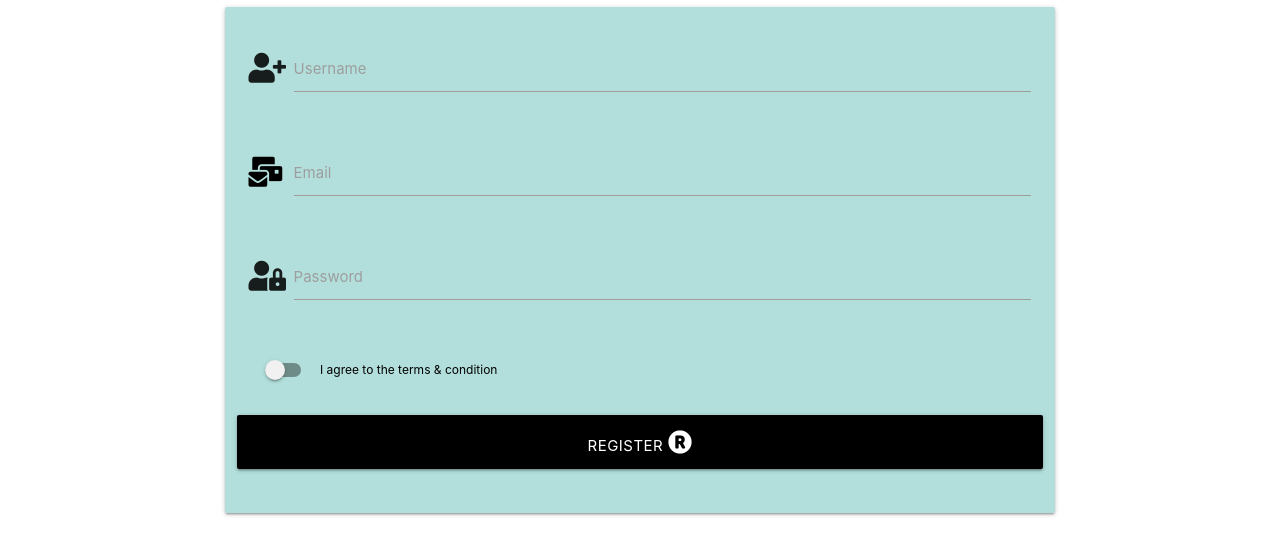
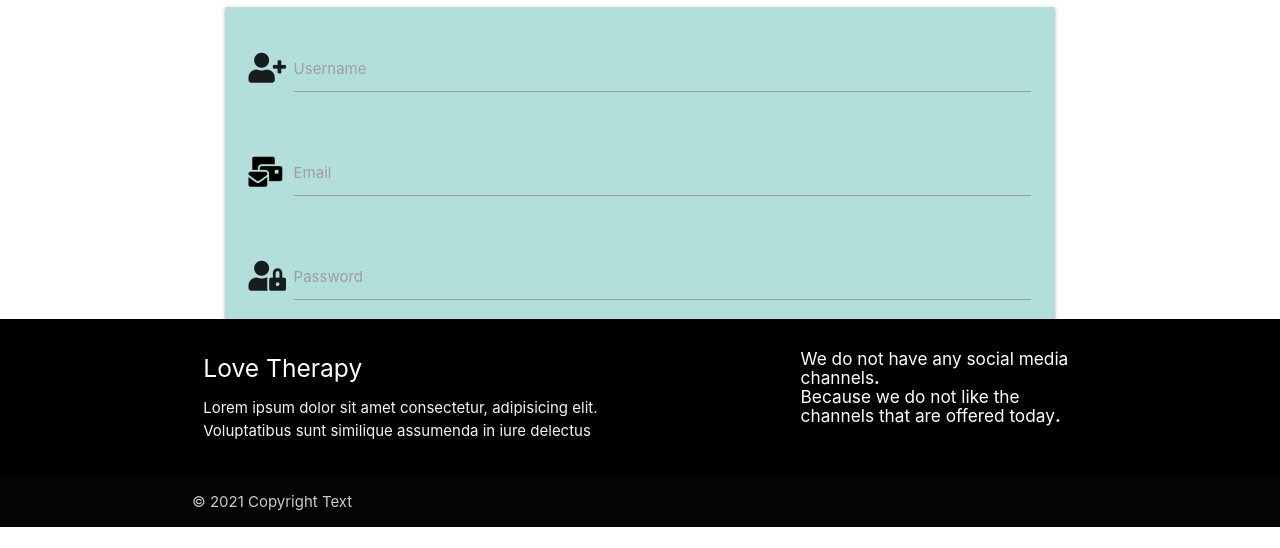
Before and after one commit to ColinHammarberg/milestoneprojectnumber3, a Flask app: page /register in a window 1280 px wide. Shown: the part 273-821 px from the top of the page. Run offline with Flask 2, Linux system fonts and the light colour scheme; some libraries are stand-ins or nearby versions.

Commit message:
Managed to simply get my swich button to work by just adding a required statement in the end of the label/input field. Probably will add a flash message there as well. I also began building a footer section, but having a hard time getting the accurate placement of it at the momnent. Gotta spend some more time on it later tonight or tomorrow morning.

```diff
--- a/app.py
+++ b/app.py
@@ -50,9 +50,6 @@ def register():
     return render_template("register.html")
 
 
-
-
-
 if __name__ == "__main__":
     app.run(host=os.environ.get("IP"),
             port=int(os.environ.get("PORT")),
--- a/static/style.css
+++ b/static/style.css
@@ -64,3 +64,12 @@ body {
 }
 
 /*------------------ Register page ends here ------------- */
+
+.page-footer {
+  background-color: #000;
+  position: fixed;
+  top: auto;
+  bottom: 0;
+  width: 100%;
+  display: inline-block;
+}
--- a/templates/base.html
+++ b/templates/base.html
@@ -40,18 +40,10 @@
         <!------- Mobile version & Ipad version navbar ends here ------->
 	</header>
 
-
-
-
-    <script src="https://code.jquery.com/jquery-3.5.1.min.js"
-        integrity="sha256-9/aliU8dGd2tb6OSsuzixeV4y/faTqgFtohetphbbj0=" crossorigin="anonymous"></script>
-    <script src="https://cdnjs.cloudflare.com/ajax/libs/materialize/1.0.0/js/materialize.min.js"></script>
-    <script src="{{ url_for('static', filename='script.js') }}"></script>
     <main>
       {% block content %}
       {% endblock %}
   </main>
-
 
       <script src="https://code.jquery.com/jquery-3.5.1.min.js"
           integrity="sha256-9/aliU8dGd2tb6OSsuzixeV4y/faTqgFtohetphbbj0=" crossorigin="anonymous"></script>
--- a/templates/register.html
+++ b/templates/register.html
@@ -15,7 +15,7 @@
                     <label for="username">Username</label>
                 </div>
             </div>
-            <!-- The email -->
+            <!-- The email section -->
             <div class="row">
                 <div class="input-field col s12">
                     <i class="fas fa-mail-bulk prefix black-text text-darken-4"></i>
@@ -37,8 +37,8 @@
             <div class="row">
 				<div class="input-field col s12">
 					<div class="switch">
-						<label for="agree_terms">
-                            <input type="checkbox" id="agree_terms" name="agree_terms" class="black">
+						<label for="agree_terms" class="validate" required>
+                            <input type="checkbox" id="agree_terms" name="agree_terms" class="black" required>
                             <span class="lever"></span>
                             <a href="#" class="terms">I agree to the terms & condition</a>
                         </label>
@@ -55,6 +55,26 @@
     </form>
 </div>
 
+<footer class="page-footer">
+    <div class="container">
+      <div class="row">
+        <div class="col l6 s12">
+          <h5 class="white-text">Love Therapy</h5>
+          <p class="grey-text text-lighten-4">Lorem ipsum dolor sit amet consectetur, adipisicing elit. Voluptatibus sunt similique assumenda in iure delectus</p>
+        </div>
+        <div class="col l4 offset-l2 s12">
+          <h6 class="white-text">We do not have any social media channels<b>.</b> <br>
+            Because we do not like the channels that are offered today<b>.</b></h6>
+        </div>
+      </div>
+    </div>
+    <div class="footer-copyright">
+      <div class="container">
+      © 2021 Copyright Text
+      </div>
+    </div>
+  </footer>
+
 
 
 {% endblock %}
```
